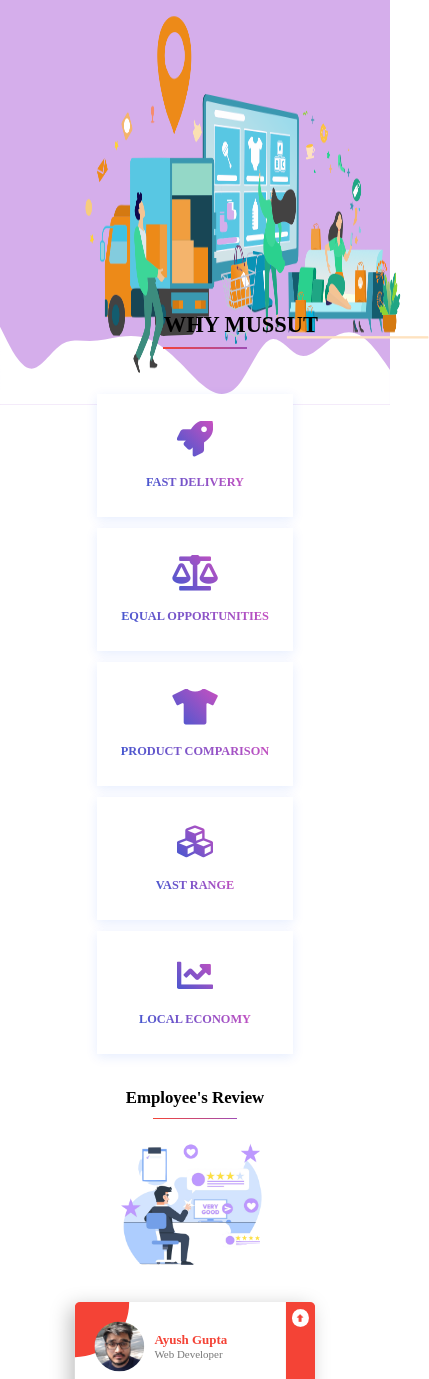
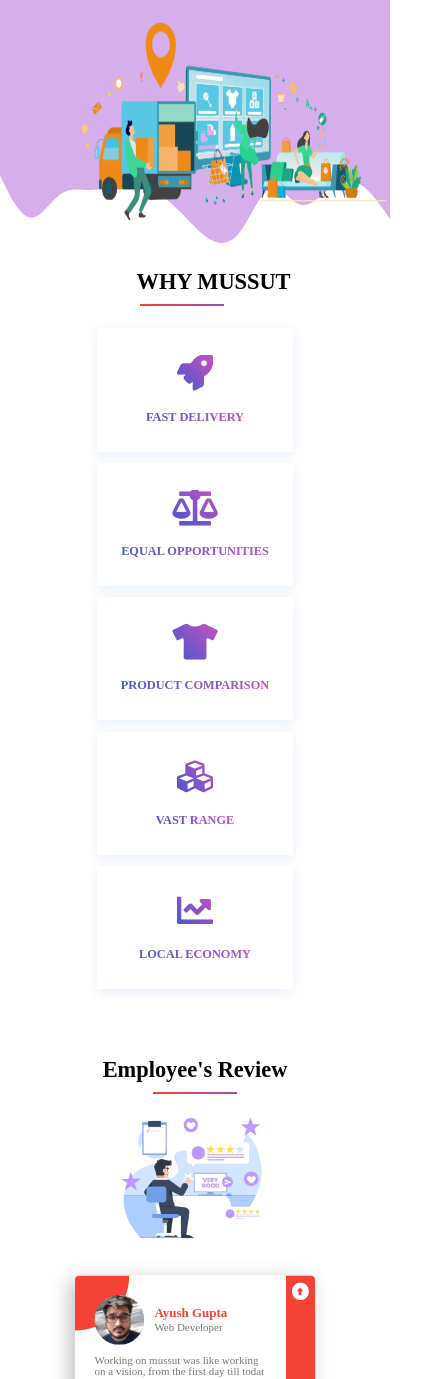
Before and after one commit to codingbeginnerguy/final1, a plain HTML site: page index.html in a window 390 px wide. Shown: the top 1379 px of the page, 429 px wide, since content can reach past the window. Drawn offline with nearby package versions, Linux system fonts and the light colour scheme.

Commit message:
Update test.css

```diff
--- a/test.css
+++ b/test.css
@@ -7,6 +7,7 @@
 body{
     width:100vw;
 }
+
 html{
     font-size: 62.5%;;
 }
@@ -63,7 +64,7 @@
     /* border: 1px dotted red; */
     width:100vw;
     height:100%;
-    margin-top:15%;
+    margin-top:18%;
 }
 .box .front-face .icon {
     height: 0rem;
@@ -148,7 +149,7 @@
         font-size: 4rem;
         position: relative;
         margin-left: 42%;
-        margin-bottom:3rem;
+        margin-bottom:-4rem;
       }
       h1::after {
         content: "";
@@ -188,6 +189,8 @@
         flex-direction: column;
         align-items: center;
         justify-content: center;
+        margin-top: 4rem;
+
       }
       .sabkux {
         width: 100%;
@@ -210,9 +213,9 @@
       }
       .heading h2 {
         font-weight: 600;
-        font-size: 3rem;
+        font-size: 4rem;
         position: relative;
-        top: 4vh;
+        top: 8vh;
         left: 0vw;
         margin-top: 0rem;
       }
@@ -372,10 +375,25 @@
         }
         .sabkux{
           padding:0 6rem;
+          margin-top: 6rem;
         }
         .testimonials{
           height:78vh;
         }
+        .main{
+          height:160%;
+        }
+        .landing img{
+          top:0%;
+          left:8%;
+          transform:scale(0.82);
+        }
+        .mid-section{
+          margin-top:12%;
+        }
+        .heading h2 {
+          margin-top: -2rem;
+      }
       }
        @media only screen and (max-width: 769px) {
         html {
@@ -388,6 +406,7 @@
         }
         .testimonials {
           height: 64vh;
+          margin-top: 0rem;
       }
         .sabkux {
           padding:0rem 8rem;
@@ -403,8 +422,8 @@
         height: 100%;
         position: absolute;
         top: -2%;
-        left: 16%;
-        transform: scale(0.88);
+        left: 10%;
+        transform: scale(0.78);
         opacity: 1;
     }
     .main{
@@ -422,14 +441,39 @@
           flex-direction: column;
           align-items: center;
           justify-content:unset;
-          transform:scale(0.89)
+          transform:scale(0.89);
+          margin-top:0rem;
         }
         .image{
           width:40rem;
           height:40rem;
           transform:scale(.80)
         }
+        .main{
+          height:100%;
+        }
+        .mid-section{
+          margin-top:4%;
       }
+      h1{
+        margin-left: 35%;
+      }
+      .wrapper {
+        margin: 10.0rem 2rem auto;
+    }
+    .heading h2 {
+      margin-bottom: 6rem;
+      font-size: 4rem;
+    }
+    .testimonials {
+      height: 64vh;
+      margin-top: 2rem;
+  }
+
+
+  }
+
+
        @media only screen and (max-width: 376px) {
         html {
           font-size: 30%;
@@ -452,7 +496,26 @@
         .sabkux{
           padding:0rem 4rem;
         }
+        .wrapper .box{
+          width:56rem;
+        }
+        .wrapper {
+          margin: 10.0rem 4rem auto;
       }
+      .main {
+        height: 74%;
+      }
+    .mid-section {
+      margin-top: -8%;
+      }
+      .testimonials{
+        margin-top: -4rem;
+      }
+      .heading h2 {
+        margin-bottom: 8rem;
+        font-size: 4rem;
+    }
+}
        @media only screen and (max-width: 321px) {
         html {
           font-size: 25%;
@@ -462,6 +525,9 @@
           height:35rem;
           transform:scale(.80)
         }
+        .wrapper {
+          margin: 10.0rem 6rem auto;
+      }
       }
 
 
```
